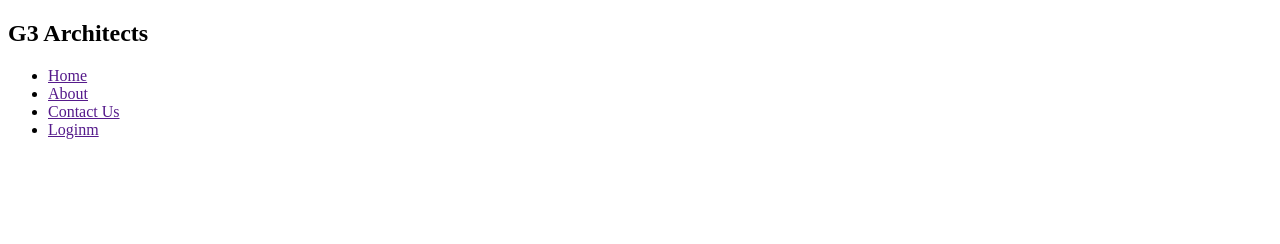
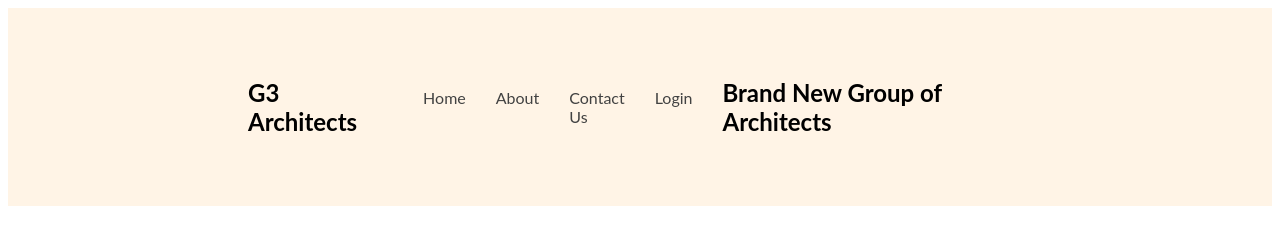
Before and after one commit to sujon157/g3-architects-website, a plain HTML site: page index.html in a window 1280 px wide. Drawn offline with Linux system fonts and the light colour scheme.

Commit message:
Added banner

```diff
--- a/index.html
+++ b/index.html
@@ -9,13 +9,16 @@
 <body>
     <header>
         <nav>
-            <h2>G3 Architects</h2>
+            <h2 class="nav-title">G3 Architects</h2>
             <ul>
                 <li><a href="">Home</a></li>
                 <li><a href="">About</a></li>
                 <li><a href="">Contact Us</a></li>
-                <li><a href="">Loginm</a></li>
+                <li><a href="">Login</a></li>
             </ul>
+            <div class="banner">
+             <h1 class="banner-title">Brand New Group of Architects</h1>
+            </div>
         </nav>
     </header>
     <main>
--- a/styles/architects.css
+++ b/styles/architects.css
@@ -0,0 +1,44 @@
+/* work sans font from google font  */
+@import url('https://fonts.googleapis.com/css2?family=Work+Sans:ital,wght@0,100..900;1,100..900&display=swap');
+
+* {
+    font-family: "Work Sans", sans-serif;
+    font-family: 'Open Sans' sans-serif;
+    font-family: 'Lato' , sans-serif;
+}
+    /* Header styles */
+
+header{
+    background: rgba(255, 144, 14, 0.1);
+    padding: 50px 240px;
+}
+nav {
+    display: flex;
+    justify-content: space-between;
+    align-items: center;
+}
+nav > ul {
+    display: flex;
+}
+nav li{
+    list-style: none;
+    margin-right: 30px;
+    font-size: 1rem;
+    font-weight: 500px;
+
+
+
+}
+nav li a {
+    text-decoration: none;
+    color: #424242;
+}
+nav-title {
+
+font-size: 3rem;
+font-weight: 700;
+line-height: 53px;
+color: #131313;
+
+
+}
```
